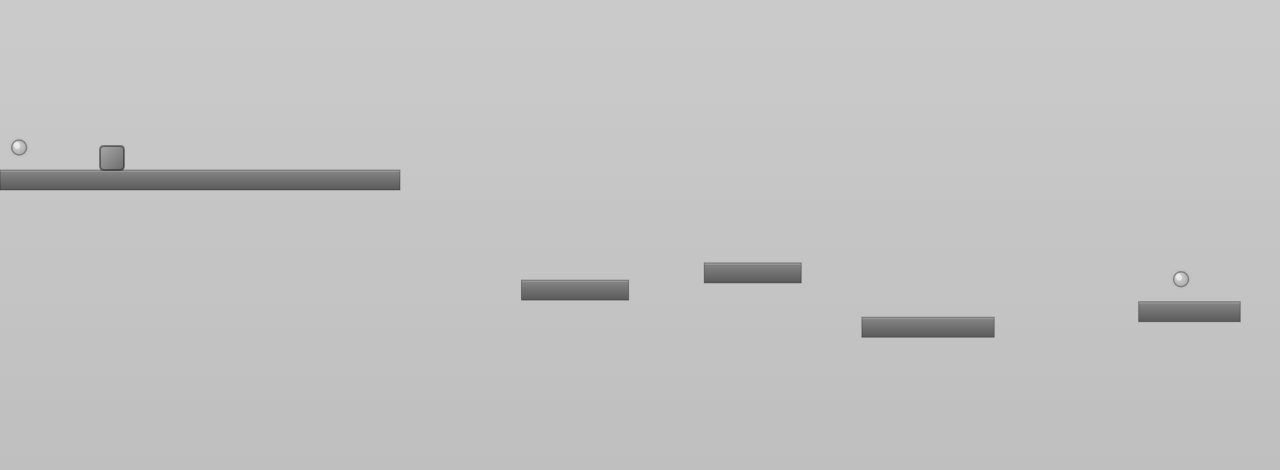
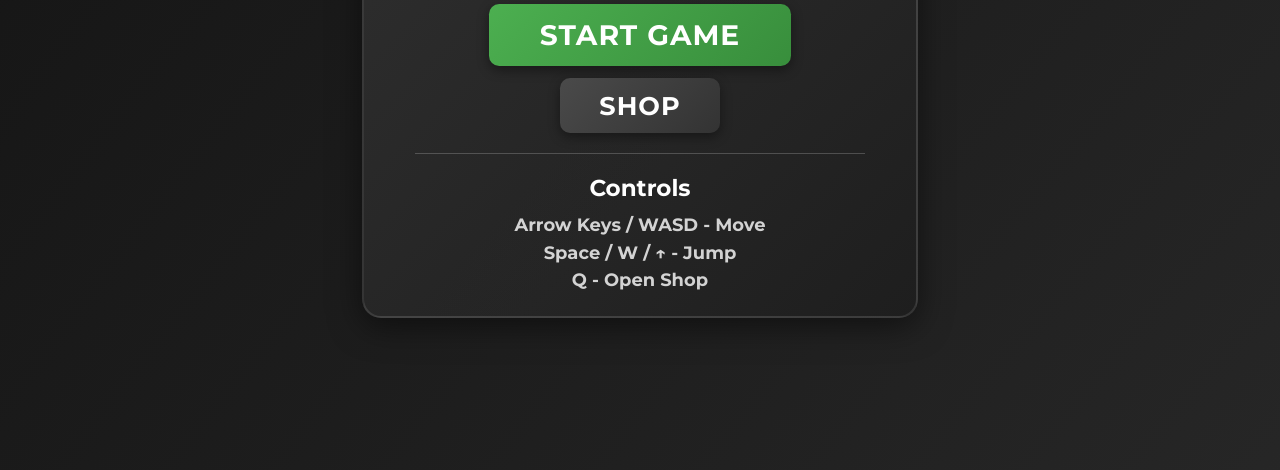
Before and after one commit to lyonad/HTML-Game-Experiment, a plain HTML site: page index.html in a window 1280 px wide. Shown: the part 330-800 px from the top of the page. Drawn offline with Linux system fonts and the light colour scheme; animation ran at ten frames a second.

Commit message:
added main menu

```diff
--- a/index.html
+++ b/index.html
@@ -11,6 +11,23 @@
     <canvas id="game-canvas"></canvas>
     <div id="score">Point: 0</div>
     <button id="shop-btn" class="shop-btn">Shop</button>
+
+    <!-- Main Menu Overlay -->
+    <div id="main-menu" class="main-menu-overlay">
+        <div class="main-menu-panel">
+            <h1 class="game-title">Pixel Platformer</h1>
+            <div class="menu-buttons">
+                <button id="start-btn" class="menu-btn start-btn">Start Game</button>
+                <button id="menu-shop-btn" class="menu-btn">Shop</button>
+            </div>
+            <div class="menu-instructions">
+                <h3>Controls</h3>
+                <p>Arrow Keys / WASD - Move</p>
+                <p>Space / W / ↑ - Jump</p>
+                <p>Q - Open Shop</p>
+            </div>
+        </div>
+    </div>
 
     <!-- Shop Overlay -->
     <div id="shop" class="shop-overlay" aria-hidden="true">
--- a/script.js
+++ b/script.js
@@ -475,6 +475,12 @@ const deathOverlay = document.getElementById('death-overlay');
 const deathScoreElement = document.getElementById('death-score');
 const restartBtn = document.getElementById('restart-btn');
 let isDead = false;
+
+// --- Main menu logic ---
+const mainMenu = document.getElementById('main-menu');
+const startBtn = document.getElementById('start-btn');
+const menuShopBtn = document.getElementById('menu-shop-btn');
+let gameStarted = false;
 
 // Skin items replace the previous upgrade items. Each skin changes game colors.
 // Rarity: 'common', 'rare', 'epic', 'legendary'
@@ -1155,6 +1161,10 @@ function openShop() {
 function closeShop() {
     shopOverlay.classList.remove('open');
     shopOverlay.setAttribute('aria-hidden', 'true');
+    // If game hasn't started and shop is closed, show main menu again
+    if (!gameStarted) {
+        mainMenu.classList.remove('hidden');
+    }
 }
 
 // (renderShop is defined above for category-based skins)
@@ -1174,8 +1184,15 @@ if (restartBtn) {
 
 // Toggle shop with Q (keyCode 81)
 document.addEventListener('keydown', (e) => {
+    // Start game with Enter or Space from main menu
+    if (!gameStarted && (e.keyCode === 13 || e.keyCode === 32)) { // Enter or Space
+        startGame();
+        return;
+    }
+
     if (e.keyCode === 81) { // Q
         if (isDead) return; // Can't open shop when dead
+        if (!gameStarted) return; // Can't open shop from menu (use menu button)
         if (shopOverlay.classList.contains('open')) closeShop(); else openShop();
     }
     // Restart game with R or Enter when dead
@@ -1185,6 +1202,27 @@ document.addEventListener('keydown', (e) => {
 });
 
 function gameLoop() {
+    // Don't run game if not started
+    if (!gameStarted) {
+        // Draw background with gradient
+        const bgGradient = ctx.createLinearGradient(0, 0, 0, canvas.height);
+        const bgGradientColors = getGradientColors('background');
+        if (bgGradientColors && bgGradientColors.length > 1) {
+            const step = 1 / (bgGradientColors.length - 1);
+            for (let i = 0; i < bgGradientColors.length; i++) {
+                bgGradient.addColorStop(i * step, bgGradientColors[i]);
+            }
+        } else {
+            const rgb = parseColorToRGB(bgColor) || { r: 211, g: 211, b: 211 };
+            const darkerBg = `rgb(${Math.max(0, rgb.r - 20)}, ${Math.max(0, rgb.g - 20)}, ${Math.max(0, rgb.b - 20)})`;
+            bgGradient.addColorStop(0, bgColor);
+            bgGradient.addColorStop(1, darkerBg);
+        }
+        ctx.fillStyle = bgGradient;
+        ctx.fillRect(0, 0, canvas.width, canvas.height);
+        return;
+    }
+
     // Pause game loop if dead
     if (isDead) {
         drawGame();
@@ -1239,6 +1277,7 @@ function hideDeathScreen() {
 }
 
 function resetGame() {
+    if (!gameStarted) return; // Don't reset if game hasn't started
     hideDeathScreen();
     player.x = 100;
     player.y = 50;
@@ -1289,5 +1328,32 @@ document.addEventListener('keyup', (e) => {
     keys[e.keyCode] = false;
 });
 
-resetGame();
+// Don't start game automatically - wait for menu
+// resetGame(); // Commented out - will be called when start button is clicked
 setInterval(gameLoop, 1000 / 60); // 60 FPS
+
+// Main menu event listeners
+if (startBtn) {
+    startBtn.addEventListener('click', () => {
+        startGame();
+    });
+}
+
+if (menuShopBtn) {
+    menuShopBtn.addEventListener('click', () => {
+        mainMenu.classList.add('hidden');
+        openShop();
+    });
+}
+
+function startGame() {
+    gameStarted = true;
+    mainMenu.classList.add('hidden');
+    scoreElement.style.display = 'block';
+    shopBtn.style.display = 'block';
+    resetGame();
+}
+
+// Hide UI elements initially (will show when game starts)
+scoreElement.style.display = 'none';
+shopBtn.style.display = 'none';
--- a/style.css
+++ b/style.css
@@ -321,6 +321,116 @@ body {
     border-radius: 1vw;
 }
 
+/* Main Menu Overlay */
+.main-menu-overlay {
+    position: absolute;
+    top: 0;
+    left: 0;
+    width: 100%;
+    height: 100%;
+    display: flex;
+    align-items: center;
+    justify-content: center;
+    background: linear-gradient(135deg, rgba(0, 0, 0, 0.9) 0%, rgba(30, 30, 30, 0.95) 100%);
+    z-index: 200;
+    animation: fadeIn 0.5s ease;
+}
+
+.main-menu-overlay.hidden {
+    display: none;
+}
+
+.main-menu-panel {
+    text-align: center;
+    color: white;
+    font-family: 'Montserrat', sans-serif;
+    padding: 2.5vh 4vw;
+    background: linear-gradient(135deg, rgba(50, 50, 50, 0.9) 0%, rgba(30, 30, 30, 0.9) 100%);
+    border-radius: 1.5vw;
+    box-shadow: 0 8px 32px rgba(0, 0, 0, 0.5);
+    border: 2px solid rgba(255, 255, 255, 0.1);
+    max-width: 450px;
+    width: 85%;
+}
+
+.game-title {
+    font-size: 4.5vw;
+    font-weight: 700;
+    margin: 0 0 2.5vh 0;
+    background: linear-gradient(135deg, #fff 0%, #ccc 100%);
+    -webkit-background-clip: text;
+    -webkit-text-fill-color: transparent;
+    background-clip: text;
+    text-shadow: 0 0 30px rgba(255, 255, 255, 0.3);
+    letter-spacing: 1.5px;
+}
+
+.menu-buttons {
+    display: flex;
+    flex-direction: column;
+    gap: 1.5vh;
+    margin: 2.5vh 0;
+}
+
+.menu-btn {
+    background: linear-gradient(135deg, #4a4a4a 0%, #333 100%);
+    color: #fff;
+    border: none;
+    padding: 1.5vh 3vw;
+    border-radius: 0.8vw;
+    font-size: 2vw;
+    font-weight: 700;
+    font-family: 'Montserrat', sans-serif;
+    cursor: pointer;
+    transition: all 0.2s ease;
+    box-shadow: 0 4px 12px rgba(0, 0, 0, 0.4);
+    text-transform: uppercase;
+    letter-spacing: 1px;
+    min-width: 160px;
+    margin: 0 auto;
+}
+
+.menu-btn:hover {
+    background: linear-gradient(135deg, #5a5a5a 0%, #444 100%);
+    transform: translateY(-2px);
+    box-shadow: 0 6px 16px rgba(0, 0, 0, 0.5);
+}
+
+.menu-btn:active {
+    transform: translateY(0);
+    box-shadow: 0 2px 8px rgba(0, 0, 0, 0.4);
+}
+
+.start-btn {
+    background: linear-gradient(135deg, #4caf50 0%, #388e3c 100%);
+    font-size: 2.2vw;
+    padding: 1.8vh 4vw;
+}
+
+.start-btn:hover {
+    background: linear-gradient(135deg, #5cbf60 0%, #48a04c 100%);
+}
+
+.menu-instructions {
+    margin-top: 2.5vh;
+    padding-top: 2.5vh;
+    border-top: 1px solid rgba(255, 255, 255, 0.2);
+}
+
+.menu-instructions h3 {
+    font-size: 1.8vw;
+    margin: 0 0 1.5vh 0;
+    color: #fff;
+    font-weight: 700;
+}
+
+.menu-instructions p {
+    font-size: 1.4vw;
+    margin: 0.8vh 0;
+    color: rgba(255, 255, 255, 0.8);
+    font-weight: 400;
+}
+
 /* Death Overlay */
 .death-overlay {
     position: absolute;
```
